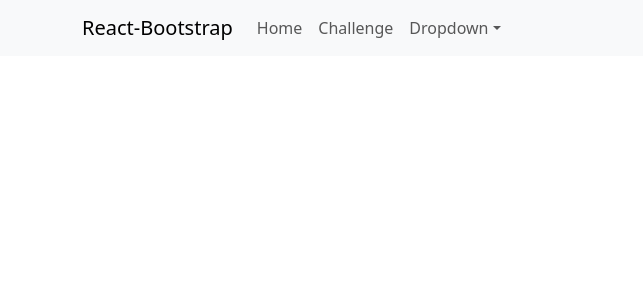
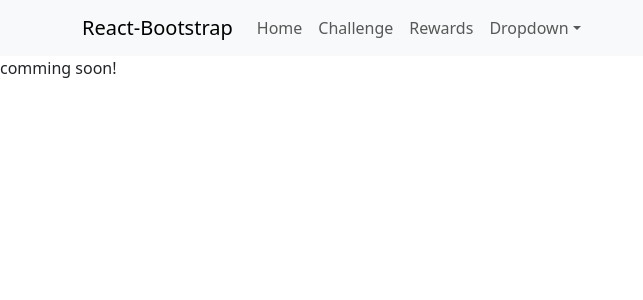
Before and after one commit to bagusnz/teamufo, a React (Create React App) app in the folder frontend/: page /rewardsCards in a window 1280 px wide. Shown: the top 300 px of the page, without its empty margins (0-643 px from the left). Built offline with nearby package versions, Linux system fonts and the light colour scheme.

Commit message:
add Rewards into NavBar

```diff
--- a/frontend/src/App.js
+++ b/frontend/src/App.js
@@ -3,6 +3,7 @@ import ChallengeCards from "./challengePage/ChallengeCards";
 import NavigationBar from "./NavigationBar.jsx";
 import { BrowserRouter, Routes, Route } from "react-router-dom";
 import Test from "./Test";
+import RewardsCards from "./rewardsPage/RewardsCards";
 
 const App = () => {
   return (
@@ -11,6 +12,7 @@ const App = () => {
       <BrowserRouter>
         <Routes>
           <Route path="/challengeCards" element={<ChallengeCards />} />
+          <Route path="/rewardsCards" element={<RewardsCards />} />
           <Route path="/test" element={<Test />} />
         </Routes>
       </BrowserRouter>
--- a/frontend/src/NavigationBar.jsx
+++ b/frontend/src/NavigationBar.jsx
@@ -13,6 +13,7 @@ const NavigationBar = () => {
           <Nav className="me-auto">
             <Nav.Link href="/test">Home</Nav.Link>
             <Nav.Link href="/challengeCards">Challenge</Nav.Link>
+            <Nav.Link href="/rewardsCards">Rewards</Nav.Link>
             <NavDropdown title="Dropdown" id="basic-nav-dropdown">
               <NavDropdown.Item href="#action/3.1">Action</NavDropdown.Item>
               <NavDropdown.Item href="#action/3.2">
--- /dev/null
+++ b/frontend/src/rewardsPage/RewardsCards.js
@@ -0,0 +1,5 @@
+const RewardsCards = () => {
+  return <div>comming soon!</div>;
+};
+
+export default RewardsCards;
```
